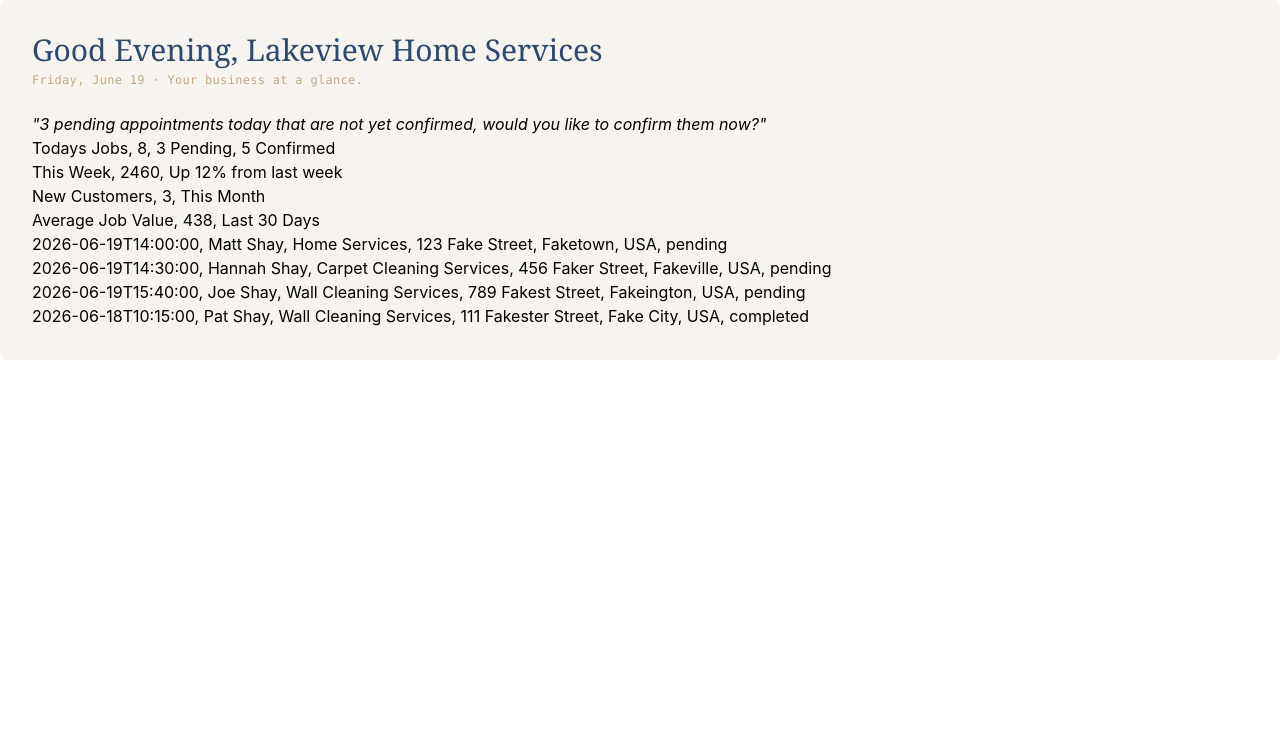
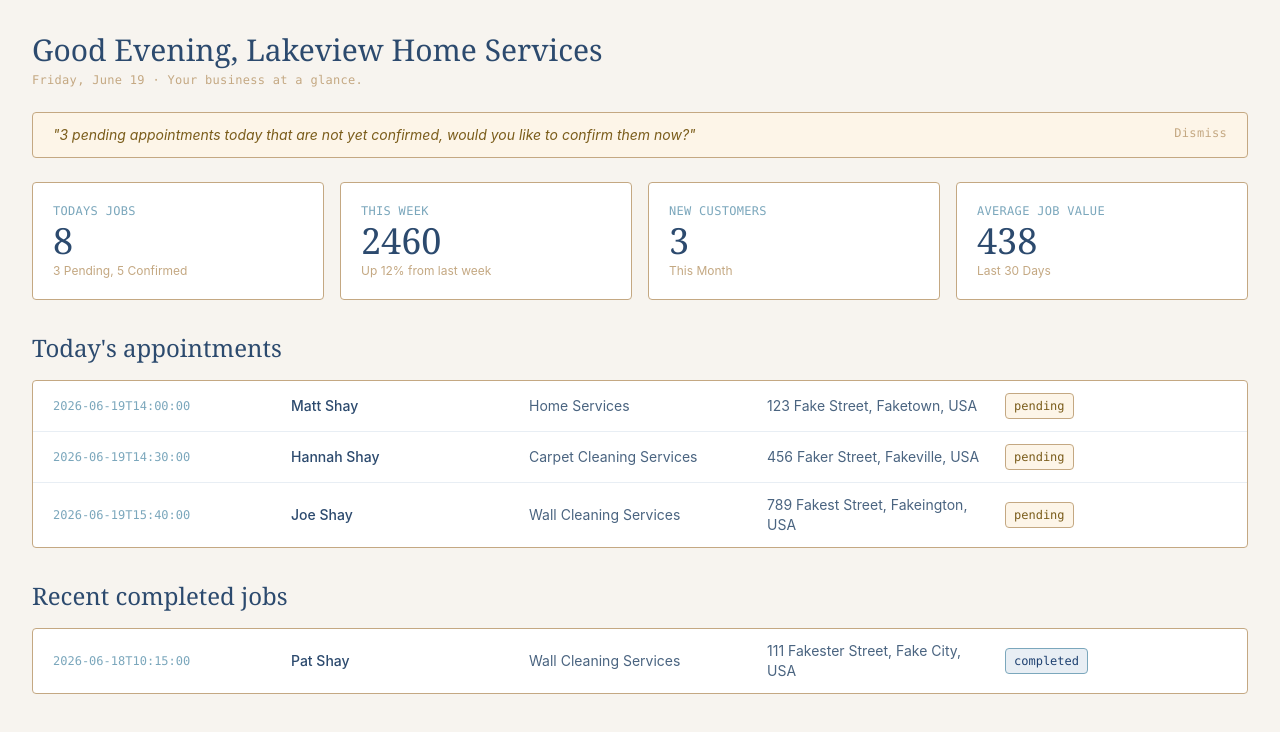
Before and after one commit to DMS6179/portfolio-matt-shay, a React app: page / in a window 1280 px wide. Shown: the top 732 px of the page. Built offline with nearby package versions, Linux system fonts and the light colour scheme; the HTML template or start-up script is replaced by a standard one.

Commit message:
Style dashboard — alert banner, stat cards grid, appointment tables, status pills

```diff
--- a/src/components/dashboard/AppointmentRow.tsx
+++ b/src/components/dashboard/AppointmentRow.tsx
@@ -1,10 +1,21 @@
 import type { AppointmentInfo } from "./dashboard.types";
 
-function AppointmentRow( {appTime, name, service, location, status}: Omit<AppointmentInfo, "id" | "createdAt">) {
+function AppointmentRow({ appTime, name, service, location, status }: Omit<AppointmentInfo, "id" | "createdAt">) {
+  return (
+    <div className="grid grid-cols-5 gap-4 px-5 py-3 text-sm text-[#2C4A6E] items-center">
+      <p className="font-mono text-xs text-[#7BA7BC]">{appTime}</p>
+      <p className="font-medium">{name}</p>
+      <p className="text-[#4A6480]">{service}</p>
+      <p className="text-[#4A6480]">{location}</p>
+      <span className={`font-mono text-xs px-2 py-1 rounded w-fit
+        ${status === "pending" ? "bg-[#FDF5E8] text-[#7A5C1A] border border-[#C4A882]" : ""}
+        ${status === "confirmed" ? "bg-[#E8F0E8] text-[#2A5C2A] border border-[#7AAD7A]" : ""}
+        ${status === "completed" ? "bg-[#E8EEF4] text-[#1E4070] border border-[#7BA7BC]" : ""}
+      `}>
+        {status}
+      </span>
+    </div>
+  );
+}
 
-    return (
-        <div> {appTime}, {name}, {service}, {location}, {status} </div>
-    )
-};
-
-export default AppointmentRow
+export default AppointmentRow;
--- a/src/components/dashboard/Dashboard.tsx
+++ b/src/components/dashboard/Dashboard.tsx
@@ -6,55 +6,82 @@ function Dashboard({ businessName, todaysAppointments, completedAppointments, st
     function getGreeting(){
       const now = new Date()
       const hour = now.getHours()
-
       if (hour < 12) {return "Good Morning, "}
       else if (hour < 17) {return "Good Afternoon, "}
       else {return "Good Evening, "}
     }
+
     return (
-      <div className="bg-[#F7F4EF] p-8 rounded-lg">
+      <div className="bg-[#F7F4EF] min-h-screen p-8">
+
+        {/* Greeting */}
         <h1 className="font-serif text-3xl font-light text-[#2C4A6E] mb-1">
           {getGreeting()}{businessName}
         </h1>
         <p className="text-xs font-mono text-[#C4A882] tracking-wide mb-6">
           {new Date().toLocaleDateString("en-US", { weekday: "long", month: "long", day: "numeric" })} &middot; Your business at a glance.
         </p>
+
+        {/* Alert Banner */}
         {alerts.map(alert => (
-            <div key={alert.id}>
-            <i> "{alert.message}" </i>
+          <div key={alert.id} className="flex items-start justify-between bg-[#FDF5E8] border border-[#C4A882] rounded px-5 py-3 mb-6">
+            <p className="text-sm text-[#7A5C1A] italic">
+              "{alert.message}"
+            </p>
+            <button className="ml-4 text-[#C4A882] text-xs font-mono tracking-wide hover:text-[#2C4A6E] shrink-0">
+              Dismiss
+            </button>
           </div>
         ))}
+
+        {/* Stat Cards */}
+        <div className="grid grid-cols-4 gap-4 mb-8">
           {statCards.map(statCard => (
-          <div key={statCard.id}>
             <StatCard
-          label = {statCard.label}
-          number = {statCard.number}
-          subLine = {statCard.subLine}
+              key={statCard.id}
+              label={statCard.label}
+              number={statCard.number}
+              subLine={statCard.subLine}
+            />
+          ))}
+        </div>
+
+        {/* Today's Appointments */}
+        <h2 className="font-serif text-2xl font-light text-[#2C4A6E] mb-4">
+          Today's appointments
+        </h2>
+        <div className="bg-white border border-[#C4A882] rounded mb-8">
+          {todaysAppointments.map((appointment, index) => (
+            <div key={appointment.id} className={index !== 0 ? "border-t border-[#E8EEF4]" : ""}>
+              <AppointmentRow
+                appTime={appointment.appTime}
+                name={appointment.name}
+                service={appointment.service}
+                location={appointment.location}
+                status={appointment.status}
               />
             </div>
           ))}
-      {todaysAppointments.map(appointment => (
-          <div key={appointment.id}>
+        </div>
+
+        {/* Completed Jobs */}
+        <h2 className="font-serif text-2xl font-light text-[#2C4A6E] mb-4">
+          Recent completed jobs
+        </h2>
+        <div className="bg-white border border-[#C4A882] rounded">
+          {completedAppointments.map((appointment, index) => (
+            <div key={appointment.id} className={index !== 0 ? "border-t border-[#E8EEF4]" : ""}>
               <AppointmentRow
-          appTime = {appointment.appTime}
-          name = {appointment.name}
-          service = {appointment.service}
-          location = {appointment.location}
-          status = {appointment.status}
+                appTime={appointment.appTime}
+                name={appointment.name}
+                service={appointment.service}
+                location={appointment.location}
+                status={appointment.status}
               />
             </div>
           ))}
-      {completedAppointments.map(appointment => (
-          <div key={appointment.id}>
-          <AppointmentRow
-          appTime = {appointment.appTime}
-          name = {appointment.name}
-          service = {appointment.service}
-          location = {appointment.location}
-          status = {appointment.status}
-          />
         </div>
-      ))}
+
       </div>
     );
 }
--- a/src/components/dashboard/StatCards.tsx
+++ b/src/components/dashboard/StatCards.tsx
@@ -1,8 +1,19 @@
-import type { StatInfo } from "./dashboard.types"
+import type { StatInfo } from "./dashboard.types";
 
-function StatCard({label, number, subLine}: Omit<StatInfo, "id">) {
-    return (
-    <div>{label}, {number}, {subLine}</div>
-)}
+function StatCard({ label, number, subLine }: Omit<StatInfo, "id">) {
+  return (
+    <div className="bg-white border border-[#C4A882] rounded p-5">
+      <p className="font-mono text-xs text-[#7BA7BC] tracking-wide uppercase mb-1">
+        {label}
+      </p>
+      <p className="font-serif text-4xl font-light text-[#2C4A6E] leading-none mb-1">
+        {number}
+      </p>
+      <p className="text-xs text-[#C4A882]">
+        {subLine}
+      </p>
+    </div>
+  );
+}
 
-export default StatCard
+export default StatCard;
```
Lines whose indentation alone changed are shown as unchanged.
